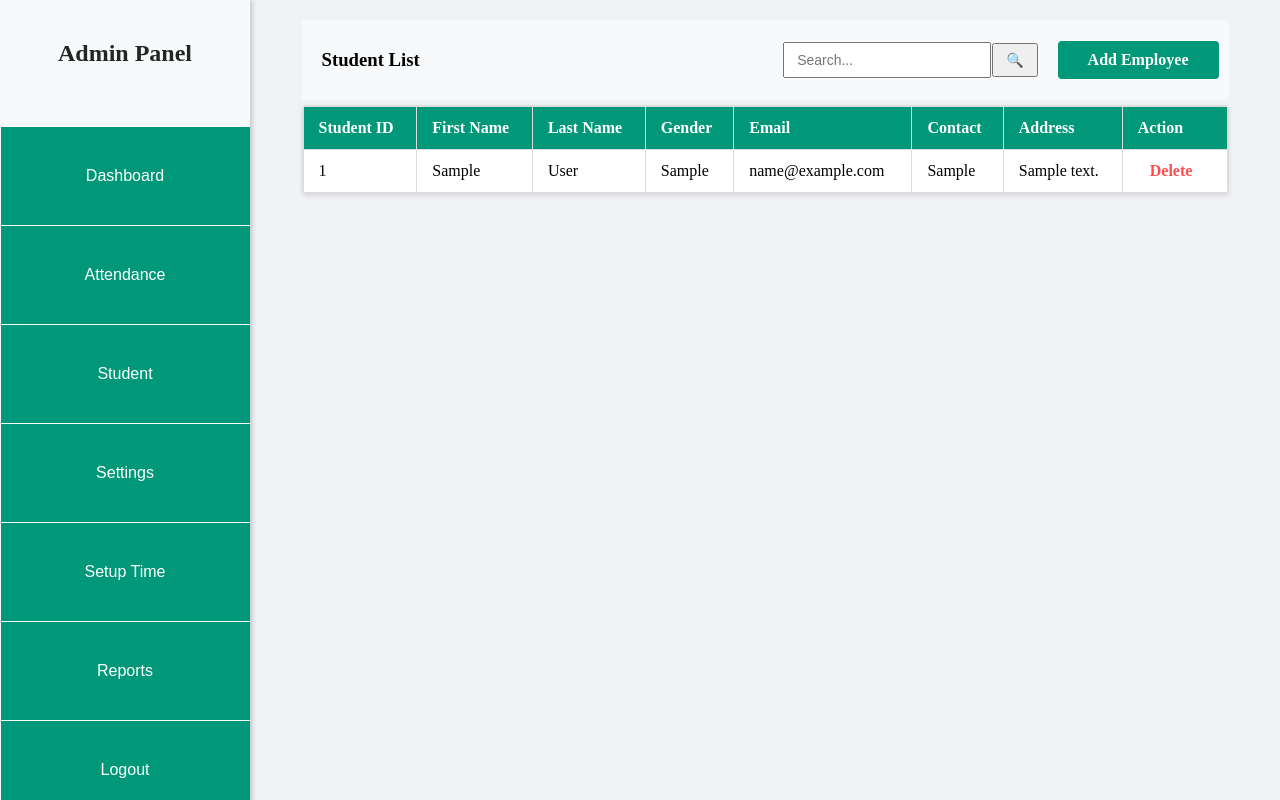
After one commit to JestoniVillarta/LGU-LALA-ATTENDANCE, a PHP site: page /ADMIN/student.php in a window 1280 px wide. The commit adds this page. Run offline with PHP 8.4, Linux system fonts and the light colour scheme; tables that the repository leaves empty or names only in its code hold one stand-in row (values such as "Sample post").

Commit message:
everything

```diff
--- a/ADMIN/CSS/employee.css
+++ b/ADMIN/CSS/student.css
@@ -14,24 +14,25 @@ body {
 
 }
 
-h1 {
+h3 {
     padding-left: 20px;
 }
 
-/* Button wrapper: aligns the add button to the right */
+
+
+/* Table button wrapper: aligns both search bar and add button to the right */
 .table-button-wrapper {
     max-width: 90%; /* Match the table wrapper */
     border-radius: 4px;
     background-color: #f8f9fa;
     margin: 0 auto 5px; /* Centers horizontally and adds bottom margin */
     display: flex;
-  justify-content: space-between;
+    justify-content: space-between; /* Ensures spacing between title and buttons */
     align-items: center;
     height: 80px;
-  padding-right: 0; /* Remove unnecessary right padding */
+    padding: 0 ;
     margin-top: 20px;
 }
-
 
 /* Add Employee Button */
 .add-btn {
@@ -116,3 +117,41 @@ table tr:hover {
     background-color: #ffdddd;
     text-decoration: underline;
 }
+
+
+
+/* Container for search bar and add button */
+.button-search-group {
+    display: flex;
+    align-items: center;
+    gap: 10px; /* Adjust spacing between search and button */
+}
+
+/* Adjusted search bar styling */
+.search-container {
+    margin: 0; /* Remove margin to align properly */
+}
+
+.search-container form {
+    border-radius: 25px;
+    padding: 5px 10px;
+    display: flex;
+    align-items: center;
+    gap: 1px;
+}
+
+/* Adjusted search input size */
+.search-container input {
+    width: 180px; /* Reduce width (adjust as needed) */
+    padding: 8px 12px; /* Adjust padding */
+    font-size: 14px; /* Smaller font */
+
+}
+
+/* Adjust search button size */
+.search-container button {
+    padding: 7px 12px; /* Adjust button padding */
+    font-size: 14px; /* Match input font size */
+
+
+}
--- a/ADMIN/dashboard.php
+++ b/ADMIN/dashboard.php
@@ -1,8 +1,3 @@
-
-
-
-
-
 <!DOCTYPE html>
 <html lang="en">
 
--- a/ADMIN/sidenav.php
+++ b/ADMIN/sidenav.php
@@ -14,7 +14,7 @@
         <ul>
         <li><button onclick="location.href='dashboard.php'">Dashboard</button></li>
         <li><button onclick="location.href='attendance.php'">Attendance</button></li>
-        <li><button onclick="location.href='employee.php'">Student</button></li>
+        <li><button onclick="location.href='student.php'">Student</button></li>
             <li><button onclick="location.href='settings.php'">Settings</button></li>
             <li><button onclick="location.href='set_time.php'">Setup Time</button></li>
             <li><button onclick="location.href='reports.php'">Reports</button></li>
--- /dev/null
+++ b/ADMIN/student.php
@@ -0,0 +1,87 @@
+<?php
+include '../CONNECTION/connection.php';
+
+$search = isset($_GET['search']) ? $conn->real_escape_string($_GET['search']) : '';
+
+$sql = "SELECT STUDENT_ID, FIRST_NAME, LAST_NAME, GENDER, EMAIL, CONTACT, ADDRESS FROM student_tbl";
+
+if (!empty($search)) {
+    $sql .= " WHERE STUDENT_ID LIKE '%$search%'
+              OR FIRST_NAME LIKE '%$search%'
+              OR LAST_NAME LIKE '%$search%'";
+}
+
+$result = $conn->query($sql);
+?>
+
+<!DOCTYPE html>
+<html lang="en">
+<head>
+    <meta charset="UTF-8">
+    <meta name="viewport" content="width=device-width, initial-scale=1.0">
+    <title>Dashboard</title>
+    <link rel="stylesheet" href="CSS/student.css">
+    <link rel="stylesheet" href="CSS/sidenav.css">
+    <link rel="stylesheet" href="https://cdnjs.cloudflare.com/ajax/libs/font-awesome/6.7.2/css/all.min.css"/>
+</head>
+<body>
+
+    <div class="nav">
+        <?php include 'sidenav.php'; ?>
+    </div>
+
+    <div class="table-button-wrapper">
+        <h3>Student List</h3>
+        <div class="button-search-group">
+            <div class="search-container">
+                <form method="GET">
+                    <input type="text" name="search" placeholder="Search..." value="<?php echo htmlspecialchars($search); ?>">
+                    <button type="submit">🔍</button>
+                </form>
+            </div>
+            <a href="add.php" class="add-btn">Add Employee</a>
+        </div>
+    </div>
+
+    <div class="table-wrapper">
+        <div class="table-container">
+            <table>
+                <thead>
+                    <tr>
+                        <th>Student ID</th>
+                        <th>First Name</th>
+                        <th>Last Name</th>
+                        <th>Gender</th>
+                        <th>Email</th>
+                        <th>Contact</th>
+                        <th>Address</th>
+                        <th>Action</th>
+                    </tr>
+                </thead>
+                <tbody>
+                    <?php
+                    if ($result->num_rows > 0) {
+                        while ($row = $result->fetch_assoc()) {
+                            echo "<tr>
+                                <td>" . htmlspecialchars($row["STUDENT_ID"]) . "</td>
+                                <td>" . htmlspecialchars($row["FIRST_NAME"]) . "</td>
+                                <td>" . htmlspecialchars($row["LAST_NAME"]) . "</td>
+                                <td>" . htmlspecialchars($row["GENDER"]) . "</td>
+                                <td>" . htmlspecialchars($row["EMAIL"]) . "</td>
+                                <td>" . htmlspecialchars($row["CONTACT"]) . "</td>
+                                <td>" . htmlspecialchars($row["ADDRESS"]) . "</td>
+                                <td><a href='delete_student.php?id=" . $row["STUDENT_ID"] . "' class='delete-btn'>Delete</a></td>
+                            </tr>";
+                        }
+                    } else {
+                        echo "<tr><td colspan='8'>No students found</td></tr>";
+                    }
+                    $conn->close();
+                    ?>
+                </tbody>
+            </table>
+        </div>
+    </div>
+
+</body>
+</html>
```
Also changed, not shown: ADMIN/CSS/attendance.css (added, +104 -0 lines), ADMIN/CSS/set_time.css (+40 -8 lines), ADMIN/add.php (+19 -34 lines), ADMIN/attendance.php (+78 -1 lines), ADMIN/employee.php (deleted, +0 -82 lines), ADMIN/set_time.php (+12 -2 lines). Lines whose indentation alone changed are shown as unchanged.
